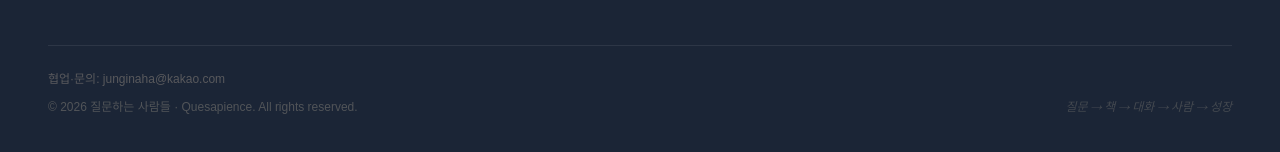
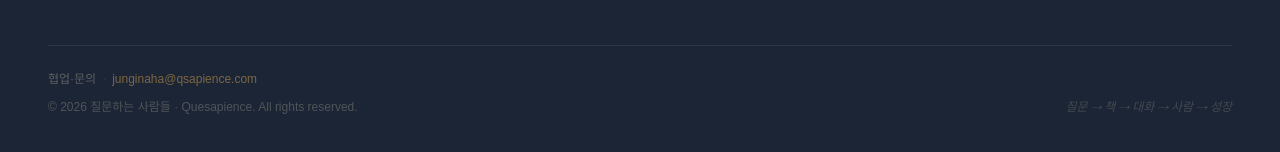
Before and after one commit to junginaha/bookclub_Quesapien, a Next.js app: page /giants in a window 1280 px wide. Shown: the part 2566-2718 px from the top of the page. Built offline with nearby package versions, Linux system fonts and the light colour scheme; no server answers.

Commit message:
하단 링크 순서 통일(질문-북클럽-아카이빙-거인의어깨), 협업 이메일 qsapience

```diff
--- a/src/components/common/Footer.tsx
+++ b/src/components/common/Footer.tsx
@@ -99,19 +99,21 @@ export default function Footer() {
           flexDirection: "column",
           gap: 10,
         }}>
-          <div style={{ fontSize: 12, color: "rgba(163,154,140,0.45)" }}>
-            협업·문의:{" "}
+          <div style={{ fontSize: 12, color: "rgba(163,154,140,0.5)", display: "flex", alignItems: "center", gap: 6, flexWrap: "wrap" }}>
+            <span>협업·문의</span>
+            <span style={{ opacity: 0.4 }}>·</span>
             <a
-              href="mailto:junginaha@kakao.com"
+              href="mailto:junginaha@qsapience.com"
               style={{
-                color: "rgba(163,154,140,0.45)",
+                color: "rgba(176,138,74,0.65)",
                 textDecoration: "none",
                 transition: "color 0.2s",
+                fontWeight: 500,
               }}
-              onMouseEnter={(e) => { (e.currentTarget as HTMLElement).style.color = "rgba(163,154,140,0.75)"; }}
-              onMouseLeave={(e) => { (e.currentTarget as HTMLElement).style.color = "rgba(163,154,140,0.45)"; }}
+              onMouseEnter={(e) => { (e.currentTarget as HTMLElement).style.color = "rgba(176,138,74,1)"; }}
+              onMouseLeave={(e) => { (e.currentTarget as HTMLElement).style.color = "rgba(176,138,74,0.65)"; }}
             >
-              junginaha@kakao.com
+              junginaha@qsapience.com
             </a>
           </div>
           <div style={{
--- a/src/components/home/LandingPage.tsx
+++ b/src/components/home/LandingPage.tsx
@@ -818,8 +818,8 @@ export default function LandingPage({ todayQuestion, recentQuestions }: LandingP
           <div className="lp-foot-links">
             <a href="/questions">질문</a>
             <a href="/bookclub">북클럽</a>
+            <a href="/archive">아카이빙</a>
             <a href="/giants">거인의 어깨</a>
-            <a href="/archive">아카이빙</a>
           </div>
           <div className="lp-foot-copy">© 2026 — Quesapience.</div>
         </div>
```
